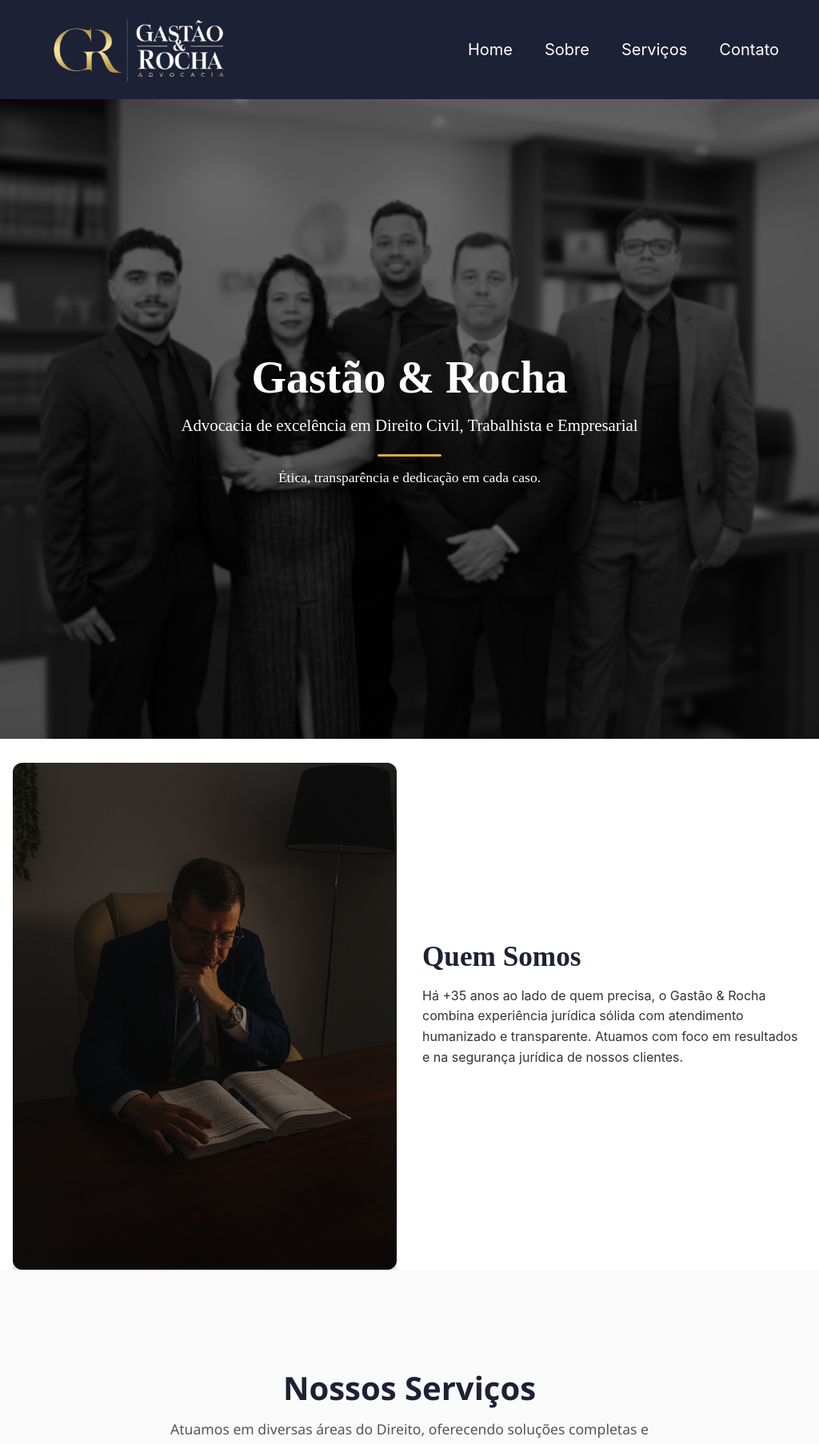
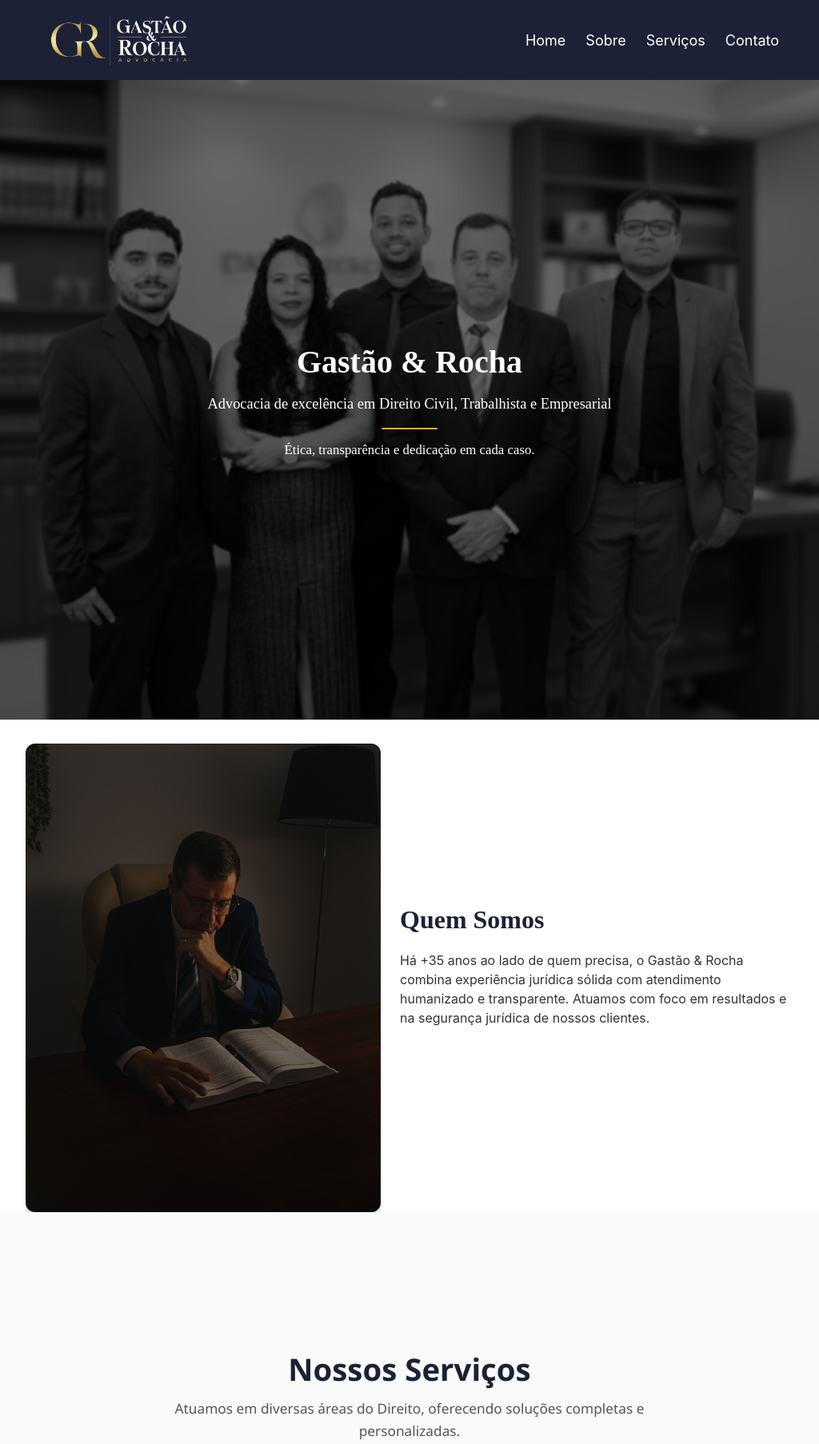
Before and after one commit to Miguel4guiar/Gastao-Rocha, a React (Create React App) app: page / in a window 1024 px wide. Shown: the top 1806 px of the page at 80% size. Built offline with nearby package versions, Linux system fonts and the light colour scheme.

Commit message:
Responsividade

```diff
--- a/src/components/Contato.css
+++ b/src/components/Contato.css
@@ -209,6 +209,9 @@ html, body {
 /* ==================== RESPONSIVIDADE ==================== */
 
 /* Laptops e tablets grandes */
+/* ==================== RESPONSIVIDADE ==================== */
+
+/* Laptops e tablets grandes */
 @media (max-width: 1200px) {
   .contato {
     padding: 15px;
@@ -224,8 +227,35 @@ html, body {
   }
 }
 
-/* Tablets */
-@media (max-width: 900px) {
+/* 🖥️ Tablets - modo retrato/paisagem (769px a 1024px) */
+@media (min-width: 769px) and (max-width: 1024px) {
+  .contato-container {
+    flex-direction: row; /* mantém 2 colunas */
+    gap: 20px;
+  }
+
+  .contato-info,
+  .form-contato {
+    flex: 1 1 48%; /* ocupa quase metade do container */
+    min-width: unset;
+  }
+
+  .contato h2 {
+    font-size: 2rem;
+  }
+
+  .contato-frase {
+    font-size: 1.25rem;
+  }
+
+  .mapa iframe,
+  .mapa img {
+    height: 280px;
+  }
+}
+
+/* Tablets pequenos e celulares grandes */
+@media (max-width: 768px) {
   .contato-container {
     flex-direction: column;
   }
--- a/src/components/Footer.js
+++ b/src/components/Footer.js
@@ -5,7 +5,7 @@ function Footer() {
   return (
     <footer className="footer">
       <div className="footer-content">
-        <p>© {new Date().getFullYear()} Miguel Aguiar. Todos os direitos reservados.</p>
+        <p>© {new Date().getFullYear()} Todos os direitos reservados.</p>
         <div className="footer-links">
           <a href="#home">Home</a>
           <a href="#about">Sobre</a>
--- a/src/components/Navbar.css
+++ b/src/components/Navbar.css
@@ -1,5 +1,5 @@
 /* Navbar padrão */
-.navbar{
+.navbar {
     background-color: #1c2136;
     padding: 0px 50px;
     display: flex;
@@ -8,39 +8,39 @@
     position: relative;
 }
 
-.logo-image{
+.logo-image {
     height: 15vh;
     width: auto;
     border-radius: 8px;
     transition: height 0.3s ease;
 }
 
-.navbar-links{
+.navbar-links {
     list-style-type: none;
     display: flex;
     gap: 40px;
 }
 
-.navbar-links li a{
+.navbar-links li a {
     color: white;
     text-decoration: none;
     font-size: 20px;
     transition: color 0.3s ease;
 }
 
-.navbar-links li a:hover{
+.navbar-links li a:hover {
     color: #FBD751;
 }
 
 /* Hamburger menu */
-.hamburger{
+.hamburger {
     display: none;
     flex-direction: column;
     cursor: pointer;
     gap: 5px;
 }
 
-.hamburger span{
+.hamburger span {
     height: 3px;
     width: 25px;
     background: white;
@@ -49,47 +49,68 @@
 }
 
 /* Transformações do hambúrguer quando aberto */
-.hamburger.toggle span:nth-child(1){
+.hamburger.toggle span:nth-child(1) {
     transform: rotate(45deg) translate(5px, 5px);
 }
-.hamburger.toggle span:nth-child(2){
+.hamburger.toggle span:nth-child(2) {
     opacity: 0;
 }
-.hamburger.toggle span:nth-child(3){
+.hamburger.toggle span:nth-child(3) {
     transform: rotate(-45deg) translate(5px, -5px);
 }
 
-/* Responsividade */
+/* ===== Responsividade ===== */
+
+/* 📱 Celulares e tablets pequenos */
 @media (max-width: 768px) {
-    .logo-image{
-        height: 10vh; /* diminui o logo em telas menores */
+    .logo-image {
+        height: 10vh;
     }
 
-    .navbar-links{
-        position: fixed; /* agora fixo na tela */
+    .navbar-links {
+        position: fixed;
         top: 0;
         right: 0;
         height: 100vh;
-        width: 60%; /* ocupa 60% da tela */
-        max-width: 200px; /* limite máximo */
+        width: 60%;
+        max-width: 200px;
         background-color: #1c2136;
         flex-direction: column;
         text-align: center;
         padding-top: 80px;
         transform: translateX(100%);
         transition: transform 0.3s ease-in-out;
-        z-index: 1000; /* garante que fique sobre o conteúdo */
+        z-index: 1000;
     }
 
-    .navbar-links.active{
+    .navbar-links.active {
         transform: translateX(0);
     }
 
-    .hamburger{
+    .hamburger {
         display: flex;
     }
 
-    .navbar-links li{
+    .navbar-links li {
         margin: 20px 0;
     }
 }
+
+/* 💻 Tablets (modo retrato e paisagem) */
+@media (min-width: 769px) and (max-width: 1024px) {
+    .logo-image {
+        height: 12vh; /* reduz um pouco o logo */
+    }
+
+    .navbar-links {
+        gap: 25px; /* menor espaçamento entre links */
+    }
+
+    .navbar-links li a {
+        font-size: 18px;
+    }
+
+    .hamburger {
+        display: none; /* mantém menu horizontal nos tablets */
+    }
+}
--- a/src/components/Servicos.css
+++ b/src/components/Servicos.css
@@ -57,9 +57,27 @@
 /* ====== Responsividade ====== */
 
 /* Tablets grandes */
-@media (max-width: 992px) {
+/* ====== Responsividade ====== */
+
+/* Tablets grandes (≈993px a 1200px) */
+@media (min-width: 993px) and (max-width: 1200px) {
+  .servicos h1 {
+    font-size: 2.4rem;
+    margin-top: 50px;
+  }
+  .servicos p {
+    font-size: 1.08rem;
+  }
+  .cards {
+    gap: 25px;
+  }
+}
+
+/* Tablets médios / pequenos (≈769px a 992px) */
+@media (min-width: 769px) and (max-width: 992px) {
   .servicos h1 {
     font-size: 2.2rem;
+    margin-top: 60px;
   }
   .servicos p {
     font-size: 1.05rem;
@@ -67,9 +85,12 @@
   .cards {
     gap: 20px;
   }
+  .card {
+    padding: 22px 18px;
+  }
 }
 
-/* Tablets médios / pequenos */
+/* Tablets pequenos / celulares grandes (≤768px) */
 @media (max-width: 768px) {
   .servicos h1 {
     font-size: 2rem;
@@ -86,7 +107,7 @@
   }
 }
 
-/* Celulares */
+/* Celulares pequenos (≤480px) */
 @media (max-width: 480px) {
   .servicos {
     padding: 40px 15px;
@@ -101,7 +122,7 @@
     padding: 15px 10px;
   }
   .cards {
-    grid-template-columns: 1fr; /* um card por linha para telas pequenas */
+    grid-template-columns: 1fr; /* um card por linha */
     gap: 12px;
   }
 }
--- a/src/components/home.css
+++ b/src/components/home.css
@@ -11,7 +11,7 @@
 
 /* ====== Hero ====== */
 .hero {
-  height: 100vh; /* ocupa toda a altura da tela */
+  height: 100vh;
   background: url('../assets/Image/FotoEquipe.png') center center / cover no-repeat;
   position: relative;
   display: flex;
@@ -58,7 +58,7 @@
 .divider {
   width: 80px;
   height: 3px;
-  background: #D4AF37; /* dourado */
+  background: #D4AF37;
   margin: 1rem auto;
   border-radius: 2px;
   opacity: 0;
@@ -98,6 +98,8 @@
 }
 
 /* ====== Responsividade ====== */
+
+/* 🖥️ Grandes telas */
 @media (min-width: 1200px) {
   .hero h1 {
     font-size: 4rem;
@@ -110,25 +112,57 @@
   }
 }
 
+/* 💻 Notebooks médios */
 @media (max-width: 992px) {
   .hero {
     padding: 2rem;
-    background-position: center top; /* foca na parte superior da imagem */
+    background-position: center top;
   }
-
   .hero h1 {
     font-size: 2.8rem;
   }
-
   .subtitle {
     font-size: 1.2rem;
   }
 }
 
+/* 📱 Tablets (modo retrato e paisagem) */
+@media (min-width: 769px) and (max-width: 1024px) {
+  .hero {
+    padding: 4rem 2rem;
+    background-position: center top;
+    background-size: cover;
+  }
+
+  .hero h1 {
+    font-size: 2.5rem;
+    line-height: 1.3;
+  }
+
+  .subtitle {
+    font-size: 1.15rem;
+    margin-bottom: 1.2rem;
+  }
+
+  .divider {
+    width: 70px;
+    height: 2.5px;
+  }
+
+  .tagline {
+    font-size: 1.05rem;
+  }
+
+  .hero-content {
+    max-width: 90%;
+  }
+}
+
+/* 📱 Celulares grandes */
 @media (max-width: 768px) {
   .hero {
     padding: 4rem 1rem;
-    background-position: top center; /* mantém o foco no topo */
+    background-position: top center;
   }
 
   .hero h1 {
@@ -150,6 +184,7 @@
   }
 }
 
+/* 📱 Celulares pequenos */
 @media (max-width: 480px) {
   .hero h1 {
     font-size: 1.8rem;
--- a/src/components/sobre.css
+++ b/src/components/sobre.css
@@ -69,15 +69,25 @@
 }
 
 /* ===== Responsividade ===== */
-@media (max-width: 900px) {
+
+/* Tablets grandes / médios (≈769px a 1024px) */
+@media (min-width: 769px) and (max-width: 1024px) {
   .about {
-    flex-direction: column;
-    text-align: center;
+    flex-direction: row;
+    text-align: left;
+    gap: 1.5rem;
+    padding: 0 2rem;
   }
 
   .about-image {
-    max-width: 90%; /* 🔹 Centraliza e ajusta proporção */
-    margin-top: 40px;
+    flex: 1 1 45%; /* ocupa menos de metade para balancear o texto */
+    max-width: 450px;
+    margin-top: 30px;
+  }
+
+  .about-text {
+    flex: 1 1 50%;
+    min-width: unset;
   }
 
   .about-text h2 {
@@ -85,10 +95,38 @@
   }
 
   .about-text p {
-    font-size: 0.95rem;
+    font-size: 1rem;
+    line-height: 1.5;
+    margin-top: 20px;
+    max-width: 500px;
   }
 }
 
+/* Tablets pequenos / celulares grandes (≤768px) */
+@media (max-width: 768px) {
+  .about {
+    flex-direction: column;
+    text-align: center;
+    gap: 2rem;
+    padding: 0 1.5rem;
+  }
+
+  .about-image {
+    max-width: 90%;
+    margin-top: 40px;
+  }
+
+  .about-text h2 {
+    font-size: 1.9rem;
+  }
+
+  .about-text p {
+    font-size: 0.95rem;
+    margin-top: 25px;
+  }
+}
+
+/* Celulares pequenos (≤500px) */
 @media (max-width: 500px) {
   .about-image {
     width: 100%;
@@ -101,8 +139,9 @@
   }
 
   .about-text p {
-    font-size: 1rem;
-    line-height: 1.7;
+    font-size: 0.95rem;
+    line-height: 1.6;
     padding: 0 1rem;
+    margin-top: 20px;
   }
 }
```
